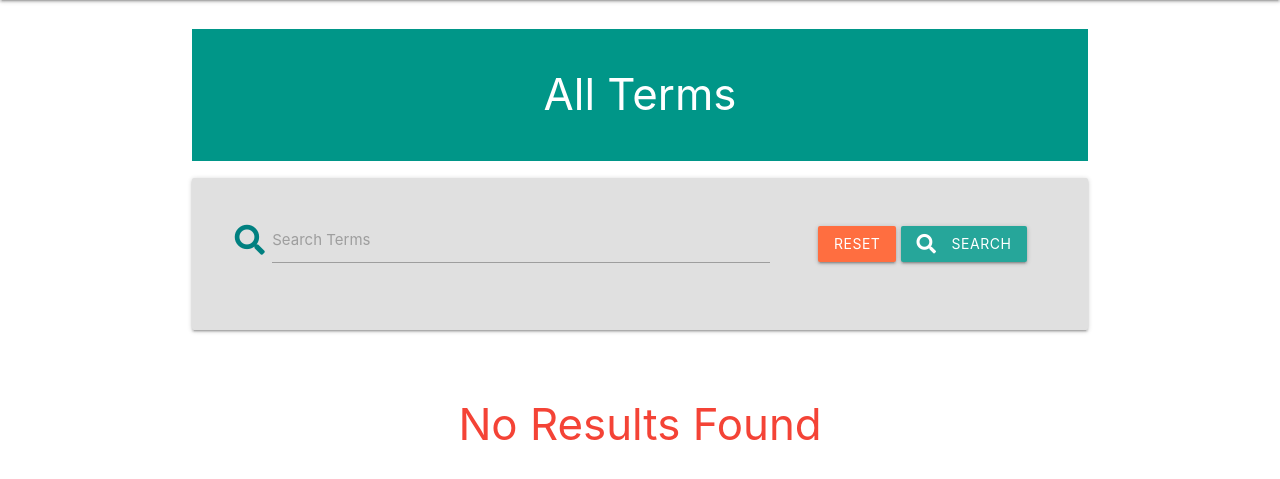
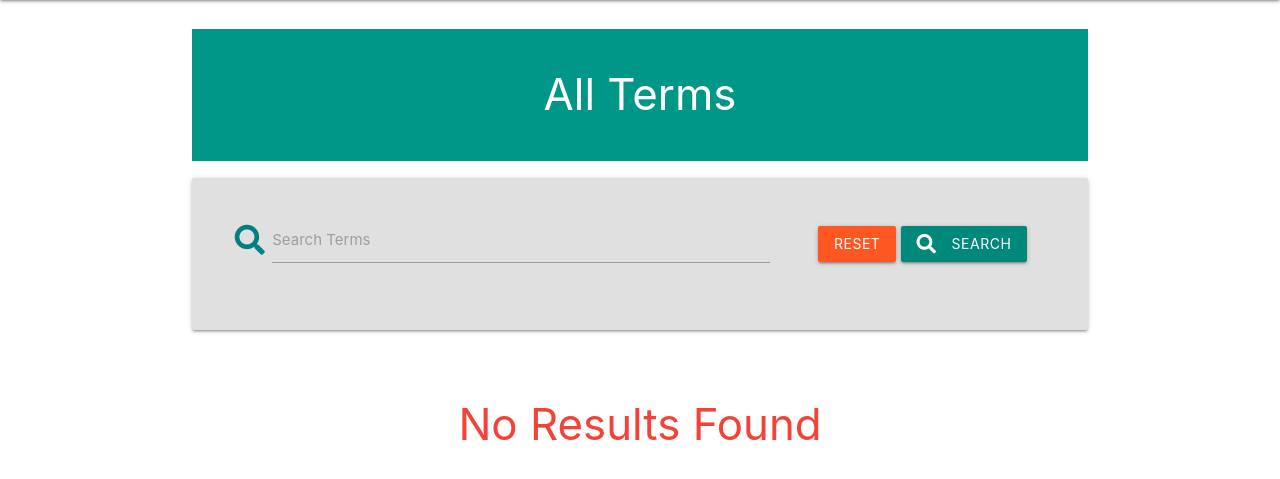
Before and after one commit to MoeskerDev/ms-project3-glossary, a Flask app: page / in a window 1280 px wide. Shown: the part 64-543 px from the top of the page. Run offline with Flask 2, Linux system fonts and the light colour scheme; data that the repository does not hold is empty; some libraries are stand-ins or nearby versions.

Commit message:
Adapted some colours to improve overall visibility

```diff
--- a/static/js/script.js
+++ b/static/js/script.js
@@ -1,3 +1,4 @@
+//jQuery imports to support Materialize features
 $(document).ready(function(){
     $('.sidenav').sidenav();
     $('.collapsible').collapsible();
@@ -5,7 +6,12 @@ $(document).ready(function(){
     $('select').formSelect();
     $('.modal').modal();
 
-//Copied from the mini-project,
+    var elem = document.querySelector('.collapsible.expandable');
+    M.Collapsible.init(elem, {
+      accordion: false
+    });
+
+//copied from the mini-project; custom validation since required attribute does not work on unordered lists
     validateMaterializeSelect();
     function validateMaterializeSelect() {
         let classValid = { "border-bottom": "1px solid #4caf50", "box-shadow": "0 1px 0 0 #4caf50" };
@@ -33,10 +39,4 @@ $(document).ready(function(){
             }
         });
     }
-  });
-
-
-var elem = document.querySelector('.collapsible.expandable');
-M.Collapsible.init(elem, {
-  accordion: false
 });
--- a/templates/404.html
+++ b/templates/404.html
@@ -11,7 +11,7 @@
 <!--button to return to homepage inside a card-->
 <div class="row card-panel grey lighten-2">
     <div class="col s12 center-align">
-        <a href="{{ url_for('terms') }}" class="btn deep-orange accent-2">Return to Homepage</a>
+        <a href="{{ url_for('terms') }}" class="btn deep-orange">Return to Homepage</a>
     </div>
 </div>
 
--- a/templates/add_term.html
+++ b/templates/add_term.html
@@ -39,7 +39,7 @@
             <!--submit button-->
             <div class="row">
                 <div class="col s12 center-align">
-                    <button class="btn-large waves-effect" type="submit">
+                    <button class="btn-large waves-effect teal darken-1" type="submit">
                         Add Term <i class="fas fa-paper-plane right"></i>
                     </button>
                 </div>
--- a/templates/cyber_security.html
+++ b/templates/cyber_security.html
@@ -10,7 +10,7 @@ term, a user is able to either edit or delete a term-->
     <div class="col s12 m6">
         <div class="card blue-grey darken-1">
             <div class="card-content white-text">
-                <span class="card-title red-text"><strong>{{ term.term_name }}</strong></span>
+                <span class="card-title teal"><strong>{{ term.term_name }}</strong></span>
                 <p>{{ term.term_definition }}</p><br>
                 <p><em>by: {{ term.created_by }}</em></p>
             </div>
--- a/templates/data_analytics.html
+++ b/templates/data_analytics.html
@@ -10,7 +10,7 @@ term, a user is able to either edit or delete a term-->
         <div class="col s12 m6">
             <div class="card blue-grey darken-1">
                 <div class="card-content white-text">
-                    <span class="card-title red-text"><strong>{{ term.term_name }}</strong></span>
+                    <span class="card-title teal"><strong>{{ term.term_name }}</strong></span>
                     <p>{{ term.term_definition }}</p><br>
                     <p><em>by: {{ term.created_by }}</em></p>
                 </div>
--- a/templates/login.html
+++ b/templates/login.html
@@ -26,7 +26,7 @@
             </div>
             <!-- login button-->
             <div class="row">
-                <button type="submit" class="col s12 waves-effect waves-teal btn-large offset-m2">
+                <button type="submit" class="col s12 waves-effect teal darken-1 btn-large offset-m2">
                     Login <i class="fas fa-sign-in-alt"></i>
                 </button>
             </div>
--- a/templates/profile.html
+++ b/templates/profile.html
@@ -9,7 +9,7 @@ the logged in user did not create any terms a message appears-->
 <div class="row">
     <div class="col s12">
       <div class="card-panel grey">
-        <ul class="collapsible">
+        <ul class="collapsible expandable">
         {% if terms|length > 0 %}
             {% for term in terms %}
                 {% if session.user|lower == term.created_by|lower %}
--- a/templates/register.html
+++ b/templates/register.html
@@ -26,7 +26,7 @@
             </div>
             <!--register button-->
             <div class="row">
-                <button type="submit" class="col s12 waves-effect waves-teal btn-large offset-m2">
+                <button type="submit" class="col s12 waves-effect teal darken-1 btn-large offset-m2">
                     Register <i class="fas fa-sign-in-alt"></i>
                 </button>
             </div>
--- a/templates/terms.html
+++ b/templates/terms.html
@@ -14,9 +14,9 @@
                 </div>
                 <div class="col s12 m4">
                     <!--reset button-->
-                    <a href="{{ url_for('terms') }}" class="reset btn deep-orange accent-2">Reset</a>
+                    <a href="{{ url_for('terms') }}" class="reset btn deep-orange">Reset</a>
                     <!--search button-->
-                    <button type="submit" class="btn">
+                    <button type="submit" class="btn teal darken-1">
                         <i class="fas fa-search left"></i> Search
                     </button>
                 </div>
--- a/templates/web_development.html
+++ b/templates/web_development.html
@@ -10,7 +10,7 @@ term, a user is able to either edit or delete a term-->
         <div class="col s12 m6">
             <div class="card blue-grey darken-1">
                 <div class="card-content white-text">
-                    <span class="card-title red-text"><strong>{{ term.term_name }}</strong></span>
+                    <span class="card-title teal"><strong>{{ term.term_name }}</strong></span>
                     <p>{{ term.term_definition }}</p><br>
                     <p><em>by: {{ term.created_by }}</em></p>
                 </div>
```
Also changed, not shown: README.md.
